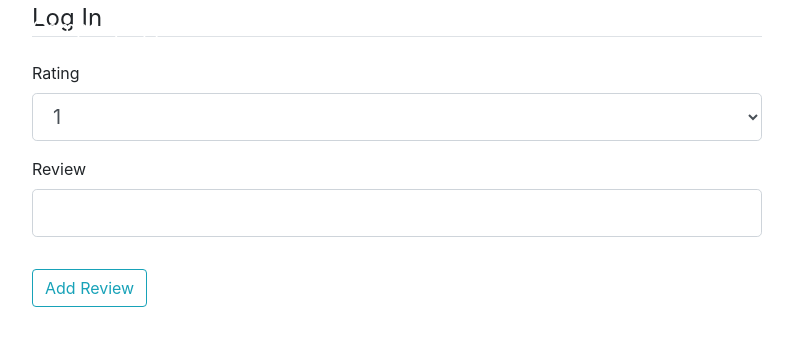
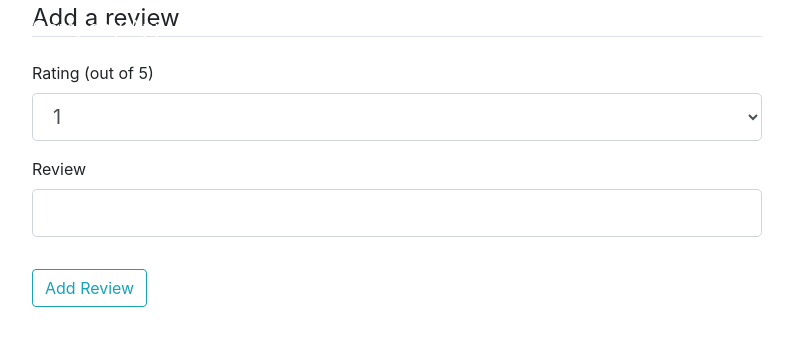
Before and after one commit to ihalmerdef/DB-FinalProject, a Flask app: page /addReview in a window 1280 px wide. Shown: the top 346 px of the page, without its empty margins (53-846 px from the left). Run offline with Flask 2, Linux system fonts and the light colour scheme; parts of the project's set-up code (start-up, migrations or seed data) failed here and were passed over; some libraries are stand-ins or nearby versions.

Commit message:
implemented addReview

```diff
--- a/App/forms.py
+++ b/App/forms.py
@@ -7,6 +7,9 @@ from wtforms.ext.sqlalchemy.fields import QuerySelectField
 from App import db
 from App.models import User, Address, Label, MenuItem,FavoriteList, Menu, Restaurant, Review, Restaurant_Label,Restaurant_FavoriteList
 from wtforms.fields.html5 import DateField
+
+#Global scope
+ratingChoices = [('1', '1'),('2', '2'),('3', '3'),('4', '4'),('5', '5')]
 
 #User Forms
 class RegistrationForm(FlaskForm):
@@ -104,7 +107,7 @@ class updateRestaurantForm(FlaskForm):
 
 #Review Forms
 class ReviewForm(FlaskForm):
-	rating = SelectField('Rating', choices = ['1','2','3','4','5'])
+	rating = SelectField('Rating (out of 5)', choices = ratingChoices, validators=[DataRequired()])
 	comment = StringField('Review', validators=[DataRequired(), Length(min=2, max=200)])
 	submit = SubmitField('Add Review')
 #----------------------------------------------------------
--- a/App/routes.py
+++ b/App/routes.py
@@ -179,7 +179,17 @@ def addMenu(restaurantId):
 		db.session.commit()
 		flash('Your menu has been created! You are now able to add to it', 'success')
 		return redirect(url_for('home'))
+	elif request.method == 'GET':
+		menu = Menu.query.filter_by(restaurant_id = restaurantId).first()
+		form.menuName.data = menu.name
 	return render_template('menu.html', title='Menu', form=form)
+
+@app.route("/<restaurantId>/viewMenus", methods=['GET','POST'])
+def viewMenu(restaurantId):
+	menus = Menu.query.filter_by(restaurant_id = restaurantId).all()
+	print("#DEBUG")
+	print(menus)
+	return render_template('viewMenu.html', title = 'view Menu', menus = menus)
 
 #----------------------------------------------------------
 @app.route("/viewRestaurant/<restaurantId>", methods=['GET', 'POST'])
@@ -189,9 +199,21 @@ def viewRestaurant(restaurantId):
 	return render_template('viewRestaurant.html', title='Restaurant', restaurant= restaurant)
 
 # Review CRUD
-@app.route("/addReview")
-#@login_required
+@app.route("/addReview", methods = ['GET', 'POST'])
 def addReview():
 	form = ReviewForm()
-	#if form.validate_on_submit():
-	return render_template('review.html', title='Review', form=form)
+	if form.validate_on_submit():
+		userId = request.args.get('userId')
+		restaurantId = request.args.get('restaurantId')
+		now = datetime.utcnow()#.strftime('%Y %m %d')
+		print('DEBUG')
+		print(request.form)
+		print(userId)
+		print(restaurantId)
+		print('DEBUG now = ' + now.strftime('%Y %m %d'))
+		review = Review(rating = form.rating.data, comment = form.comment.data, date = now, restaurant_id = restaurantId, user_id = userId)
+		db.session.add(review)
+		db.session.commit()
+		flash('Your review has been created! Thanks', 'success')
+		return redirect(url_for('home'))
+	return render_template('review.html', title='review', form = form)
--- a/App/templates/review.html
+++ b/App/templates/review.html
@@ -4,7 +4,7 @@
 		<form method="POST" action="">
 			{{ form.hidden_tag() }}
 			<fieldset class="form-group">
-				<legend class="border-bottom mb-4">Log In</legend>
+				<legend class="border-bottom mb-4">Add a review</legend>
 				<div class="form-group">
 					{{ form.rating.label(class="form-control-label") }}
 					{% if form.rating.errors %}
```
